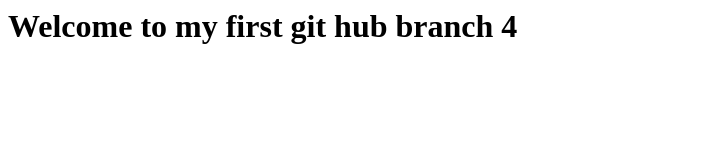
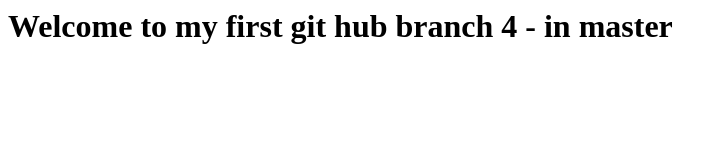
Before and after one commit to murugeshsathish/mytestapp, a plain HTML site: page child.html in a window 1280 px wide. Shown: the whole page, without its empty margins (0-725 px from the left). Drawn offline with Linux system fonts and the light colour scheme.

Commit message:
Master child changes

```diff
--- a/child.html
+++ b/child.html
@@ -1,6 +1,6 @@
 <HTML>
     <TITLE>My First Branch</TITLE>
     <BODY>
-        <H1>Welcome to my first git hub branch 4</H1>
+        <H1>Welcome to my first git hub branch 4 - in master</H1>
     </BODY>
 </HTML>
```
